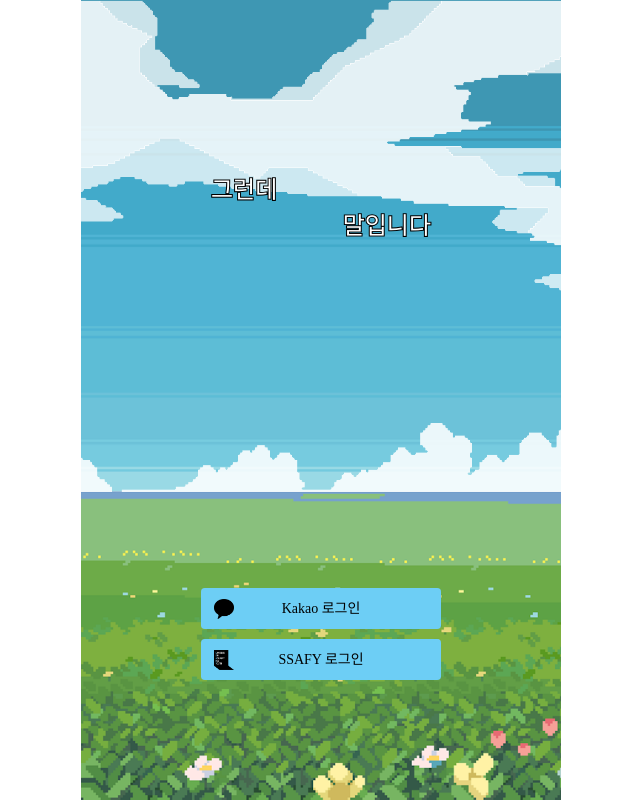
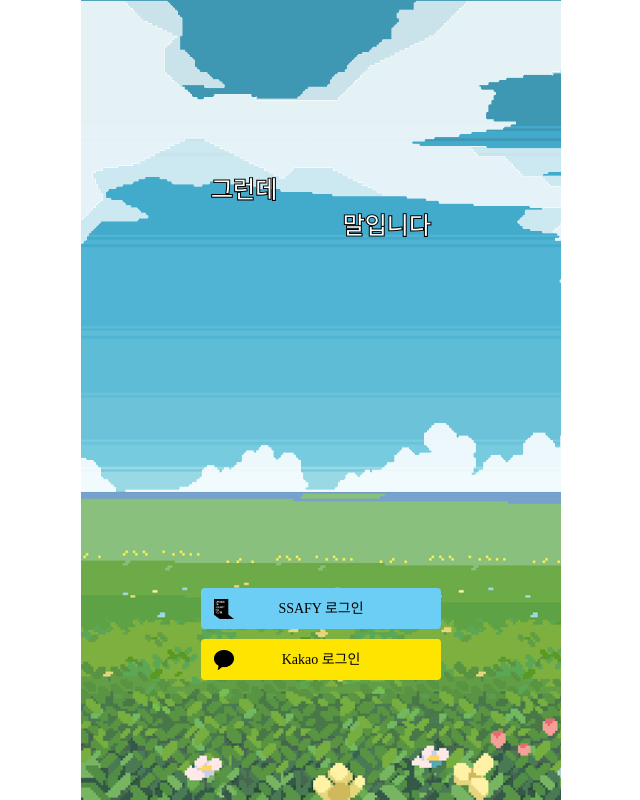
Before and after one commit to Grande-Horse/grande-horse, a React (Vite) app in the folder frontend/web/: page /landing in a window 1280 px wide. Shown: the whole page, without its empty margins (319-959 px from the left). Built offline with nearby package versions, Linux system fonts and the light colour scheme; no server answers; a web font is replaced by a local one.

Commit message:
refactor: 로그인, 회원가입 페이지에서 인증 context를 사용하도록 변경

```diff
--- a/frontend/web/src/pages/landing/index.tsx
+++ b/frontend/web/src/pages/landing/index.tsx
@@ -1,32 +1,35 @@
 import kakaoLogo from '@/assets/images/kakao-logo.png';
 import { useNavigate } from 'react-router-dom';
 import ssafyLogo from '@/assets/images/ssafy-logo.png';
-import { postAutoLogin, postOauthLogin } from '@/services/auth';
-import { useEffect, useState } from 'react';
-import { Link } from 'react-router-dom';
+import { useEffect, useContext } from 'react';
+import { AuthContext } from '../register/AuthContextProvider';
 
 const LandingPage: React.FC = () => {
   const landscapeSrc = 'src/assets/images/backgrounds/landingBgLandscape.png';
   const upperCloudSrc = 'src/assets/images/backgrounds/landingBgCloudUpper.png';
   const lowerCloudSrc = 'src/assets/images/backgrounds/landingBgCloudLower.png';
 
-  const UpperCloud = () => (
+  interface CloudBgProps {
+    position: 'upper' | 'lower';
+  }
+
+  const CloudBg = ({ position }: CloudBgProps) => (
     <div
-      className='animate-moveCloudUpper absolute top-0 left-0 h-screen w-full bg-cover bg-repeat-x'
-      style={{ backgroundImage: `url(${upperCloudSrc})` }}
+      className={`animate-moveCloud${position.charAt(0).toUpperCase() + position.slice(1)} absolute top-0 left-0 h-screen w-full bg-cover bg-repeat-x`}
+      style={{ backgroundImage: `url(${position === 'upper' ? upperCloudSrc : lowerCloudSrc})` }}
     />
   );
 
-  const LowerCloud = () => (
+  interface LoginButtonProps {
+    logo: string;
+    text: string;
+    onClick: () => void;
+  }
+
+  const LoginButton = ({ logo, text, onClick }: LoginButtonProps) => (
     <div
-      className='animate-moveCloudLower absolute bottom-0 left-0 h-screen w-full bg-cover bg-repeat-x'
-      style={{ backgroundImage: `url(${lowerCloudSrc})` }}
-    />
-  );
-  const LoginButton = (logo: string, text: string) => (
-    <div
-      className={`relative flex w-sm items-center justify-center rounded-md p-4 text-black ${text === '카카오' ? 'bg-kakao' : 'bg-ssafy'}`}
-      onClick={() => handleOauthLogin(text)}
+      className={`relative flex w-sm items-center justify-center rounded-md p-4 text-black ${text === 'Kakao' ? 'bg-kakao' : 'bg-ssafy'}`}
+      onClick={onClick}
     >
       <img className='absolute left-5 min-h-8 w-8' alt={`${text} 로그인`} src={logo} />
       <span className='flex w-full justify-center'>{text} 로그인</span>
@@ -46,65 +49,33 @@ const LandingPage: React.FC = () => {
     );
   };
 
-  const [isLoading, setIsLoading] = useState(false);
-  const [isLoggedIn, setIsLoggedIn] = useState(false);
-  const [error, setError] = useState<string | null>(null);
+  const authContext = useContext(AuthContext);
   const navigate = useNavigate();
 
-  const handleOauthLogin = async (provider: string) => {
-    try {
-      const response = await postOauthLogin(provider.toLowerCase());
-      console.log(response);
-    } catch (error) {
-      console.error(error);
+  useEffect(() => {
+    if (authContext?.state.isAuthenticated && authContext?.state.isRegistered) {
+      navigate('/');
     }
-  };
+  }, [authContext?.state.isAuthenticated, authContext?.state.isRegistered, navigate]);
 
-  const handleAutoLogin = async () => {
-    // try {
-    // const response = await postAutoLogin();
-    // console.log(response);
-    //TODO: 로그인 상태 분기처리
-    // if (response.errorCode === '') {
-    //   setIsLoggedIn(true);
-    // } else {
-    //   console.error('로그인 실패');
-    //   setIsLoggedIn(false);
-    // }
-    // setIsLoggedIn(true);
-    // } catch (error) {
-    //   console.error(error);
-    // }
-  };
-
-  // useEffect(() => {
-  //   handleAutoLogin();
-  // }, []);
-
-  // useEffect(() => {
-  //   if (isLoggedIn) {
-  //     navigate('/');
-  //   }
-  // }, [isLoggedIn, isLoading, navigate]);
+  if (authContext?.state.loading) return <div>로딩 중...</div>;
 
   return (
-    // isLoading &&
-    // !isLoggedIn && (
     <div
       className='relative flex h-screen w-full flex-col items-center justify-center overflow-hidden bg-cover bg-repeat-x'
       style={{ backgroundImage: `url(${landscapeSrc})` }}
     >
-      <UpperCloud />
-      <LowerCloud />
+      <CloudBg position='upper' />
+      <CloudBg position='lower' />
       <TitlePanel />
       <div className='absolute bottom-[15%] flex flex-col items-center justify-center gap-4'>
-        <Link to='/register'>{LoginButton(kakaoLogo, 'Kakao')}</Link>
-        <Link to='/register'>{LoginButton(ssafyLogo, 'SSAFY')}</Link>
-        {/* <button onClick={handleAutoLogin}>자동 로그인</button> */}
+        <LoginButton text='SSAFY' logo={ssafyLogo} onClick={() => authContext?.handleOauthLogin('ssafy')} />
+        <LoginButton text='Kakao' logo={kakaoLogo} onClick={() => authContext?.handleOauthLogin('kakao')} />
+
+        {authContext?.state.error && <div className='text-warning'>{authContext?.state.error}</div>}
       </div>
     </div>
   );
-  // );
 };
 
 export default LandingPage;
--- /dev/null
+++ b/frontend/web/src/pages/register/index.tsx
@@ -0,0 +1,86 @@
+import Modal from '@/components/ui/modal/Modal';
+import Input from '@/components/ui/Input';
+import { Button } from '@/components/ui/Button';
+import { useNavigate } from 'react-router-dom';
+import useRegister from './useRegister';
+
+interface NicknameInputProps {
+  nickname: string;
+  onNicknameChange: (value: string) => void;
+  onCheckNickname: () => void;
+  isDisabled: boolean;
+}
+
+const NicknameInput = ({ nickname, onNicknameChange, onCheckNickname, isDisabled }: NicknameInputProps) => (
+  <div className='flex w-full max-w-md justify-center gap-2'>
+    <Input
+      type='text'
+      placeholder='닉네임'
+      value={nickname}
+      onChange={(e) => onNicknameChange(e.target.value)}
+      className='flex-1'
+    />
+    <Button disabled={isDisabled} onClick={onCheckNickname} className='disabled:bg-gray min-w-[100px]'>
+      중복 확인
+    </Button>
+  </div>
+);
+
+interface NicknameCheckProps {
+  isAvailable: boolean;
+}
+
+const NicknameCheck = ({ isAvailable }: NicknameCheckProps) => (
+  <div className={`text-sm font-medium ${isAvailable ? 'text-green-500' : 'text-warning'}`}>
+    {isAvailable ? '사용 가능한 닉네임입니다.' : '이미 사용중인 닉네임입니다.'}
+  </div>
+);
+
+const LoadingMessage = ({ message }: { message: string }) => <div className=''>{message}</div>;
+const ErrorMessage = ({ message }: { message: string }) => <div className='text-warning'>{message}</div>;
+
+const RegisterForm = () => {
+  const navigate = useNavigate();
+  const { state, setNickname, validateNickname, submitRegistration } = useRegister();
+
+  const handleRegister = async () => {
+    await submitRegistration();
+    navigate('/');
+  };
+
+  return (
+    <div className='flex w-full flex-col items-center justify-center gap-4 p-6'>
+      <h1 className='text-2xl font-bold'>회원가입</h1>
+
+      <NicknameInput
+        nickname={state.nickname}
+        onNicknameChange={setNickname}
+        onCheckNickname={validateNickname}
+        isDisabled={!state.nickname}
+      />
+
+      <Button
+        disabled={!state.isNicknameChecked || !state.isNicknameAvailable || state.isNetworkError}
+        onClick={handleRegister}
+        className='bg-green hover:bg-green disabled:bg-gray max-w-md'
+      >
+        회원가입
+      </Button>
+      {state.isLoading && <LoadingMessage message='처리 중...' />}
+      {state.isNetworkError && <ErrorMessage message={state.isError ?? ''} />}
+      {state.isNicknameChecked && !state.isNetworkError && (
+        <NicknameCheck isAvailable={state.isNicknameAvailable ?? false} />
+      )}
+    </div>
+  );
+};
+
+const RegisterPage = () => (
+  <div className='flex h-full flex-col items-center'>
+    <Modal isOpen={true} onClose={() => {}}>
+      <RegisterForm />
+    </Modal>
+  </div>
+);
+
+export default RegisterPage;
```
